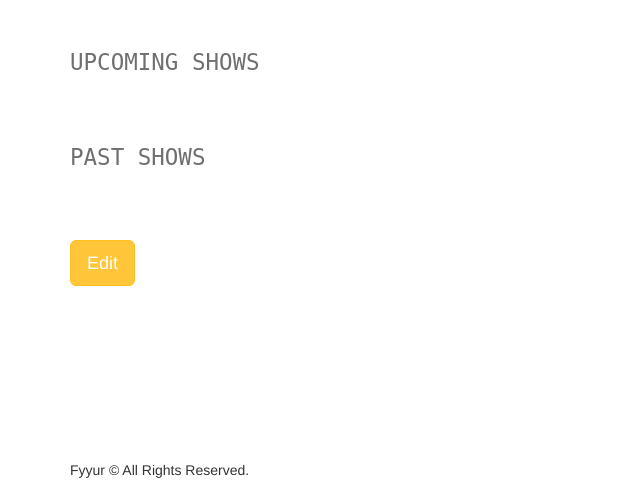
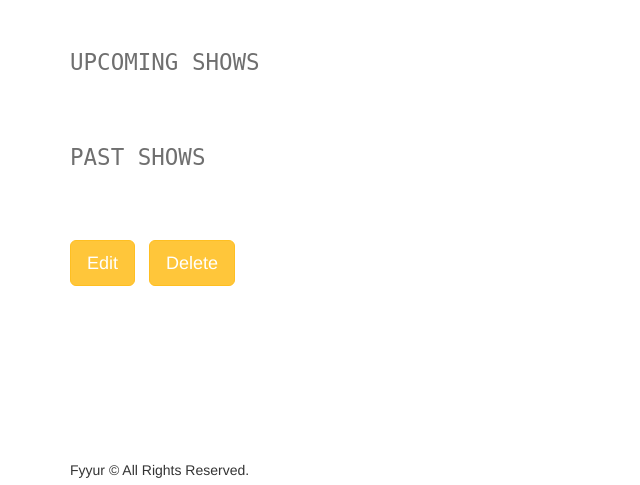
Before and after one commit to mattgaskey/fyyur, a Flask app: page /venues/1 in a window 1280 px wide. Shown: the part 285-770 px from the top of the page, without its empty margins (0-640 px from the left). Run offline with Flask 3, Linux system fonts and the light colour scheme; some libraries are stand-ins or nearby versions.

Commit message:
delete venue, delete artist

```diff
--- a/fyyur/templates/pages/show_venue.html
+++ b/fyyur/templates/pages/show_venue.html
@@ -75,6 +75,15 @@
 	</div>
 </section>
 
-<a href="/venues/{{ venue.id }}/edit"><button class="btn btn-primary btn-lg">Edit</button></a>
-
+<ul class="list-inline">
+  <li class="list-inline-item">
+    <a href="/venues/{{ venue.id }}/edit"><button class="btn btn-primary btn-lg">Edit</button></a>
+  </li>
+  <li class="list-inline-item">
+    <form action="{{ url_for('venue.delete_venue', venue_id=venue.id) }}" method="POST" class="d-inline">
+      <input type="hidden" name="_method" value="DELETE">
+      <button type="submit" class="btn btn-primary btn-lg">Delete</button>
+    </form>
+  </li>
+</ul>
 {% endblock %}
--- a/fyyur/venue/routes.py
+++ b/fyyur/venue/routes.py
@@ -231,11 +231,19 @@ def edit_venue_submission(venue_id):
 
   return redirect(url_for('venue.show_venue', venue_id=venue_id))
 
-@bp.route('/venues/<venue_id>', methods=['DELETE'])
+@bp.route('/venues/<venue_id>/delete', methods=['POST'])
 def delete_venue(venue_id):
-  # TODO: Complete this endpoint for taking a venue_id, and using
-  # SQLAlchemy ORM to delete a record. Handle cases where the session commit could fail.
-
-  # BONUS CHALLENGE: Implement a button to delete a Venue on a Venue Page, have it so that
-  # clicking that button delete it from the db then redirect the user to the homepage
-  return None
+  if request.form.get('_method') == 'DELETE':
+    venue = db.session.scalar(sa.select(Venue).where(Venue.id == venue_id))
+    try:
+      db.session.delete(venue)
+      db.session.commit()
+      flash('Venue ' + venue.name + ' was successfully deleted!')
+      current_app.logger.info(f"Venue {venue.name} successfully deleted.")
+    except Exception as e:
+      db.session.rollback()
+      flash('An error occurred. Venue ' + venue.name + ' could not be deleted.')
+      current_app.logger.error(f"Error occurred while deleting venue: {e}")
+    finally:
+      db.session.close()
+    return redirect(url_for('main.index'))
```
Also changed, not shown: fyyur/artist/routes.py (+17 -0 lines), fyyur/templates/pages/show_artist.html (+11 -1 lines).
